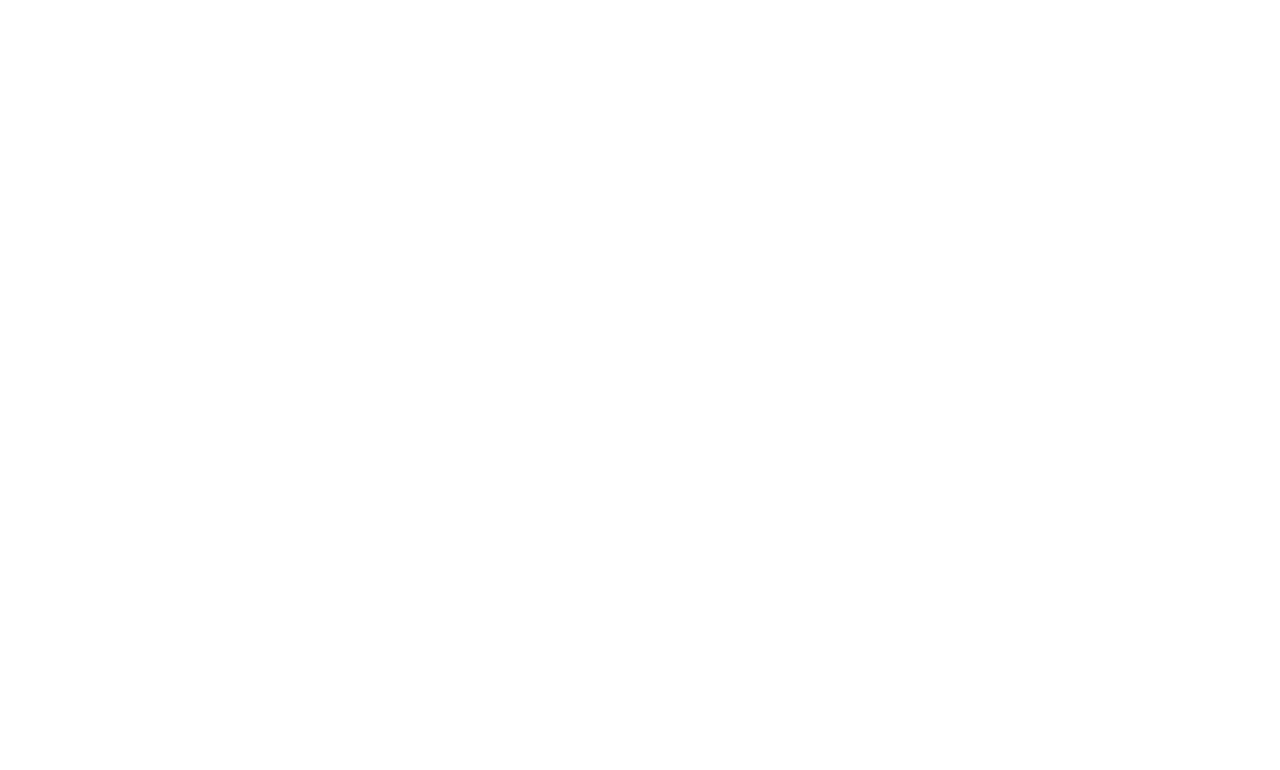
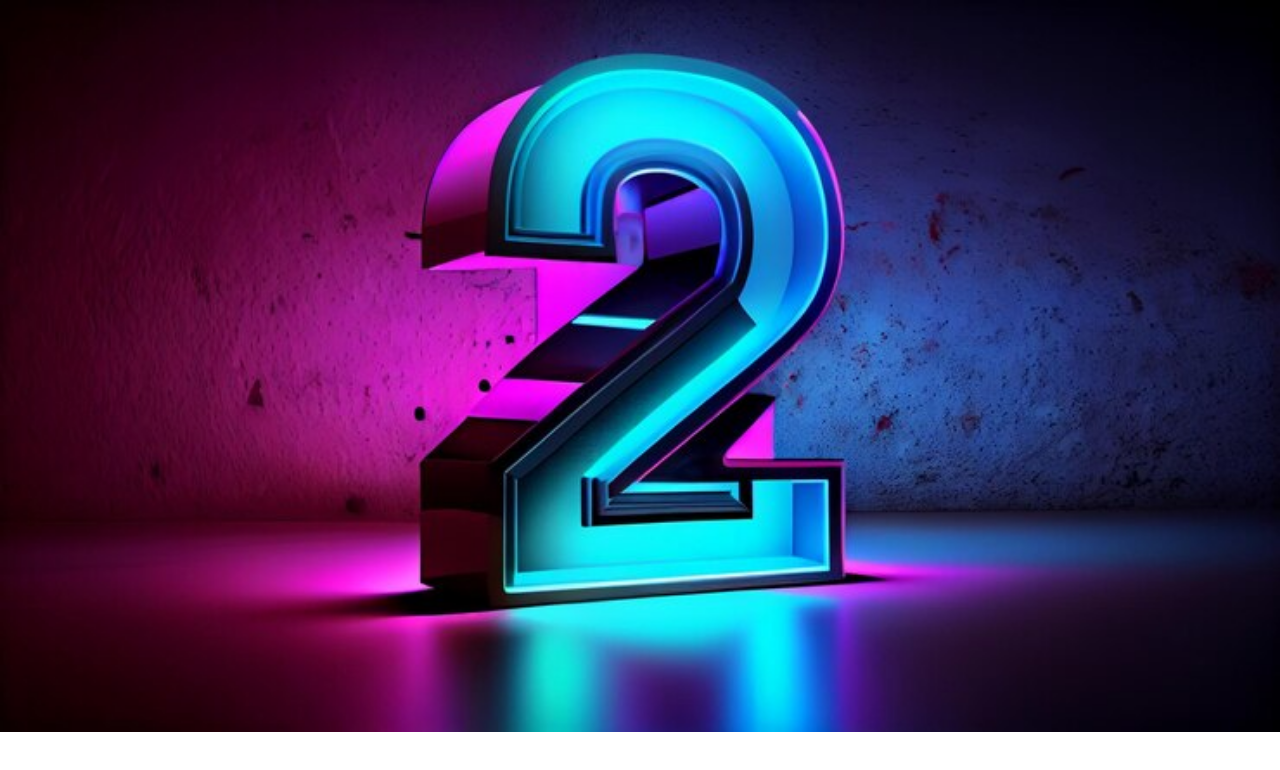
Before and after one commit to alfredN0bel/resoluciondeproyectos, a plain HTML site: page ejercicio dos/indexdos.html in a window 1280 px wide. Drawn offline with Linux system fonts and the light colour scheme.

Commit message:
fin de ejercicio dos

```diff
--- a/ejercicio dos/ejerciciodos.js
+++ b/ejercicio dos/ejerciciodos.js
@@ -0,0 +1,3 @@
+/*2.	Declara una variable llamada nombre y asígnale el valor "Luna".*/
+let nombre = "Luna";
+alert(nombre);
--- a/ejercicio dos/indexdos.html
+++ b/ejercicio dos/indexdos.html
@@ -0,0 +1,14 @@
+<!DOCTYPE html>
+<html lang="es">
+<head>
+    <meta charset="UTF-8">
+    <meta name="viewport" content="width=device-width, initial-scale=1.0">
+    <link rel="stylesheet" href="styledos.css">
+    <link rel="stylesheet" href="reset.css">
+    <title>Ejercicio dos.</title>
+</head>
+<body>
+    <img src="img dos/letrero-neon-numero-2_866548-27.jpg" id="imagen2" >
+    <script src="ejerciciodos.js"></script>
+</body>
+</html>
--- /dev/null
+++ b/ejercicio dos/reset.css
@@ -0,0 +1,48 @@
+/* http://meyerweb.com/eric/tools/css/reset/
+   v2.0 | 20110126
+   License: none (public domain)
+*/
+
+html, body, div, span, applet, object, iframe,
+h1, h2, h3, h4, h5, h6, p, blockquote, pre,
+a, abbr, acronym, address, big, cite, code,
+del, dfn, em, img, ins, kbd, q, s, samp,
+small, strike, strong, sub, sup, tt, var,
+b, u, i, center,
+dl, dt, dd, ol, ul, li,
+fieldset, form, label, legend,
+table, caption, tbody, tfoot, thead, tr, th, td,
+article, aside, canvas, details, embed,
+figure, figcaption, footer, header, hgroup,
+menu, nav, output, ruby, section, summary,
+time, mark, audio, video {
+	margin: 0;
+	padding: 0;
+	border: 0;
+	font-size: 100%;
+	font: inherit;
+	vertical-align: baseline;
+}
+/* HTML5 display-role reset for older browsers */
+article, aside, details, figcaption, figure,
+footer, header, hgroup, menu, nav, section {
+	display: block;
+}
+body {
+	line-height: 1;
+}
+ol, ul {
+	list-style: none;
+}
+blockquote, q {
+	quotes: none;
+}
+blockquote:before, blockquote:after,
+q:before, q:after {
+	content: '';
+	content: none;
+}
+table {
+	border-collapse: collapse;
+	border-spacing: 0;
+}
--- a/ejercicio dos/styledos.css
+++ b/ejercicio dos/styledos.css
@@ -0,0 +1,3 @@
+#imagen2{
+    width: 100%;
+}
--- /dev/null
+++ b/ejercicio uno/reset.css
@@ -0,0 +1,48 @@
+/* http://meyerweb.com/eric/tools/css/reset/
+   v2.0 | 20110126
+   License: none (public domain)
+*/
+
+html, body, div, span, applet, object, iframe,
+h1, h2, h3, h4, h5, h6, p, blockquote, pre,
+a, abbr, acronym, address, big, cite, code,
+del, dfn, em, img, ins, kbd, q, s, samp,
+small, strike, strong, sub, sup, tt, var,
+b, u, i, center,
+dl, dt, dd, ol, ul, li,
+fieldset, form, label, legend,
+table, caption, tbody, tfoot, thead, tr, th, td,
+article, aside, canvas, details, embed,
+figure, figcaption, footer, header, hgroup,
+menu, nav, output, ruby, section, summary,
+time, mark, audio, video {
+	margin: 0;
+	padding: 0;
+	border: 0;
+	font-size: 100%;
+	font: inherit;
+	vertical-align: baseline;
+}
+/* HTML5 display-role reset for older browsers */
+article, aside, details, figcaption, figure,
+footer, header, hgroup, menu, nav, section {
+	display: block;
+}
+body {
+	line-height: 1;
+}
+ol, ul {
+	list-style: none;
+}
+blockquote, q {
+	quotes: none;
+}
+blockquote:before, blockquote:after,
+q:before, q:after {
+	content: '';
+	content: none;
+}
+table {
+	border-collapse: collapse;
+	border-spacing: 0;
+}
```
Also changed, not shown: index.html (+3 -3 lines), ejercicio dos/img dos/letrero-neon-numero-2_866548-27.jpg (added).
